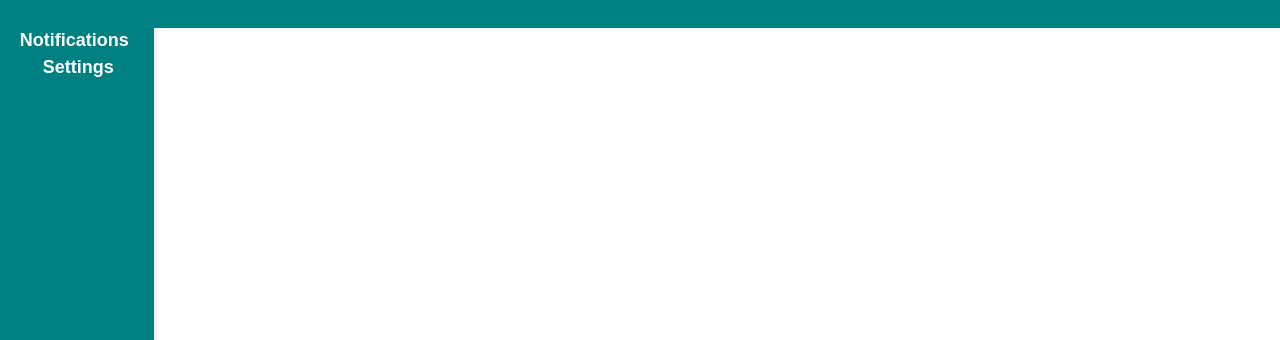
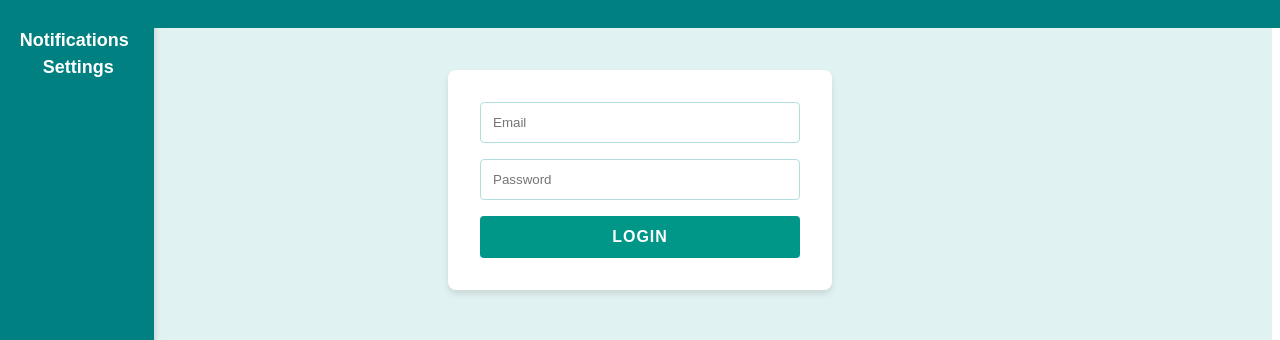
Before and after one commit to andynapoleon/NexaPulseDistributedSocialNetworking, a Svelte app in the folder client/: page /login in a window 1280 px wide. Shown: the part 228-568 px from the top of the page. Built offline with nearby package versions, Linux system fonts and the light colour scheme; some icons are missing; a web font is replaced by a local one.

Commit message:
Finished profile page and started auth

```diff
--- a/client/src/App.svelte
+++ b/client/src/App.svelte
@@ -8,6 +8,7 @@
   import Profile from "./routes/profile/Index.svelte";
   import UserMessage from "./routes/messages/UserMessage.svelte";
   import Notifications from "./routes/notifications/Index.svelte";
+  import Login from "./routes/login/Index.svelte";
   import {
     mode,
     currentUser,
@@ -60,9 +61,10 @@
 <Router {url}>
   <div>
     <Route path="/">
-      <div class="content">
-        <Home />
-      </div></Route
+      <Home /></Route
+    >
+    <Route path="/login">
+      <Login /></Route
     >
     <Route path="/profile/:id" let:params>
       <div class="content">
--- a/client/src/routes/Login/index.svelte
+++ b/client/src/routes/Login/index.svelte
@@ -1,10 +1,77 @@
 <script>
-  export let propName = "defaultValue";
+  let email = "";
+  let password = "";
+
+  const handleLogin = () => {
+    // Logic to handle user login goes here.
+    // Typically, you would call an API to authenticate the user.
+    console.log("Login attempt:", { email, password });
+  };
 </script>
 
-<main>
-  <h1>Hello, this is the {propName} page!</h1>
-</main>
+<div class="login-container">
+  <form class="login-form" on:submit|preventDefault={handleLogin}>
+    <input
+      type="email"
+      class="login-input"
+      placeholder="Email"
+      bind:value={email}
+      required
+    />
+    <input
+      type="password"
+      class="login-input"
+      placeholder="Password"
+      bind:value={password}
+      required
+    />
+    <button type="submit" class="login-button">Login</button>
+  </form>
+</div>
 
 <style>
+  .login-container {
+    display: flex;
+    justify-content: center;
+    align-items: center;
+    height: 100vh;
+    background-color: #e0f2f1; /* Light teal background */
+  }
+
+  .login-form {
+    padding: 2rem;
+    border-radius: 0.5rem;
+    box-shadow: 0 4px 6px rgba(0, 0, 0, 0.1);
+    background: #ffffff;
+    width: 100%;
+    max-width: 320px;
+  }
+
+  .login-input {
+    width: 100%;
+    padding: 0.75rem;
+    margin-bottom: 1rem;
+    border: 1px solid #b2dfdb; /* Teal border */
+    border-radius: 0.25rem;
+    box-sizing: border-box;
+  }
+
+  .login-button {
+    width: 100%;
+    padding: 0.75rem;
+    border: none;
+    border-radius: 0.25rem;
+    background-color: #009688; /* Teal background */
+    color: white;
+    cursor: pointer;
+    font-size: 1rem;
+    font-weight: bold;
+    text-transform: uppercase;
+    letter-spacing: 1px;
+    transition: background-color 0.3s;
+  }
+
+  .login-button:hover {
+    background-color: #00796b; /* Darker teal for hover */
+  }
 </style>
--- a/client/src/routes/notifications/notiStyle.css
+++ b/client/src/routes/notifications/notiStyle.css
@@ -1,3 +1,19 @@
+.sidebar {
+  width: 12%;
+  float: left;
+  /*Place holder*/
+}
+
+.navbar {
+  height: 90px;
+}
+
+.main-content {
+  width: calc(100% - 12%);
+  /* Calculate remaining height after subtracting navbar height */
+  height: calc(100% - 90px);
+}
+
 .container {
   border: 2px solid teal;
   border-radius: 4px; /* Rounded corners */
--- a/client/src/routes/profile/Index.svelte
+++ b/client/src/routes/profile/Index.svelte
@@ -1,16 +1,45 @@
 <script>
+  import Posts from "../../widgets/Posts.svelte";
   import ProfileWidget from "./ProfileWidget.svelte";
   export let id = null;
+
+  // Fetch names & posts with the userId passed in
+  let posts = [
+    {
+      id: 1,
+      userName: "John Doe",
+      postTime: "1h ago",
+      content: "This is my first post!",
+    },
+    {
+      id: 2,
+      userName: "Jane Smith",
+      postTime: "2h ago",
+      content: "Svelte is awesome!",
+    },
+    {
+      id: 3,
+      userName: "Dave Lee",
+      postTime: "3h ago",
+      content: "Check out my new project.",
+    },
+  ];
 </script>
 
 <main class="main">
+  <div class="profile-layout">
+    <div class="profile-widget">
       <ProfileWidget
         profileImageUrl="../../../fake_profile.png"
         name="Jane Smith"
         email="jane.smith@example.com"
-    favoriteGame="Final Fantasy VII"
         userId={id}
       />
+    </div>
+    <div class="posts">
+      <Posts {posts} />
+    </div>
+  </div>
 </main>
 
 <style>
@@ -19,4 +48,19 @@
     padding-left: 20%;
     padding-right: 7%;
   }
+
+  .profile-layout {
+    display: flex;
+    justify-content: space-between;
+    gap: 2rem; /* Adjust the gap as needed */
+  }
+
+  .profile-widget {
+    flex: 1; /* Adjust the flex basis as needed */
+    max-width: 300px; /* Adjust the width as needed */
+  }
+
+  .posts {
+    flex: 3; /* Adjust the flex basis as needed */
+  }
 </style>
--- a/client/src/routes/profile/ProfileWidget.svelte
+++ b/client/src/routes/profile/ProfileWidget.svelte
@@ -6,7 +6,6 @@
   export let profileImageUrl = "default-profile.png"; // A default image if none is provided
   export let name = "John Doe";
   export let email = "john.doe@example.com";
-  export let favoriteGame = "The Witcher 3";
   export let userId; // The user ID passed into the component
 
   // Get the current user's ID from the store
@@ -21,7 +20,6 @@
   <div class="profile-info">
     <div class="profile-name">{name}</div>
     <div class="profile-email">{email}</div>
-    <div class="favorite-game">Favorite Game: {favoriteGame}</div>
     {#if !isCurrentUser}
       <button class="follow-button">Follow</button>
       <button class="add-friend-button">Add Friend</button>
@@ -65,14 +63,6 @@
     font-size: 1em;
   }
 
-  .favorite-game {
-    background-color: #f0f0f0;
-    border-radius: 0.25rem;
-    margin-top: 0.5rem;
-    padding: 0.5rem;
-    font-size: 1em;
-  }
-
   .follow-button,
   .add-friend-button {
     padding: 0.5rem 1rem;
@@ -85,12 +75,12 @@
   }
 
   .follow-button {
-    background-color: #1da1f2; /* Twitter-like follow button color */
+    background-color: teal; /* Twitter-like follow button color */
     color: white;
   }
 
   .add-friend-button {
-    background-color: #4267b2; /* Facebook-like add friend button color */
+    background-color: teal; /* Facebook-like add friend button color */
     color: white;
   }
 
--- a/client/src/widgets/Posts.svelte
+++ b/client/src/widgets/Posts.svelte
@@ -6,7 +6,7 @@
 </script>
 
 <div class="posts">
-  {#each posts as { id, userName, postTime, content }}
+  {#each posts as { id, userName, postTime, content } (id)}
     <Post {userName} {postTime} {content} />
   {/each}
 </div>
```
Lines whose indentation alone changed are shown as unchanged.
